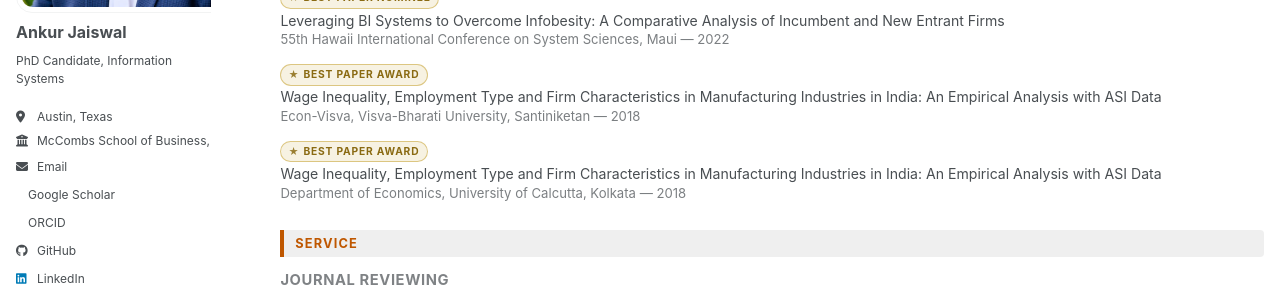
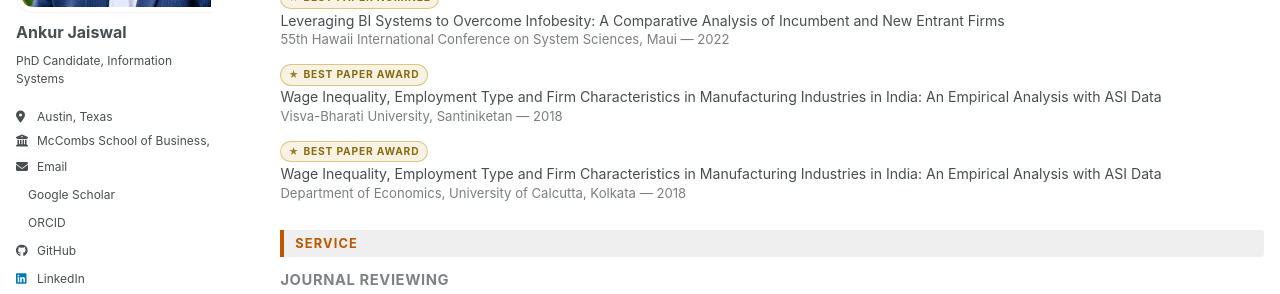
Before and after one commit to ankurjaiswal-aj/ankurjaiswal-aj.github.io, a Jekyll site: the page built from _pages/service.html, in a window 1280 px wide and 1041 px high. Shown: the part 362-656 px from the top of the window. Built offline with Jekyll 4.4.1, drawn with Linux system fonts in a browser that asks for light colours; a style sheet for code colours, icons or effects is not loaded.

Commit message:
Awards: drop Econ-Visva from the Visva-Bharati entry
Co-Authored-By: Claude Opus 5 (1M context) <noreply@anthropic.com>
Claude-Session: https://claude.ai/code/session_01E9crG7vAU8vaRPUgnD2akC

```diff
--- a/_pages/service.html
+++ b/_pages/service.html
@@ -34,7 +34,7 @@ author_profile: true
 <div class="award-item">
   <span class="archive__item-award">Best Paper Award</span>
   <div class="award-title">Wage Inequality, Employment Type and Firm Characteristics in Manufacturing Industries in India: An Empirical Analysis with ASI Data</div>
-  <div class="award-venue">Econ-Visva, Visva-Bharati University, Santiniketan &mdash; 2018</div>
+  <div class="award-venue">Visva-Bharati University, Santiniketan &mdash; 2018</div>
 </div>
 
 <div class="award-item">
```
